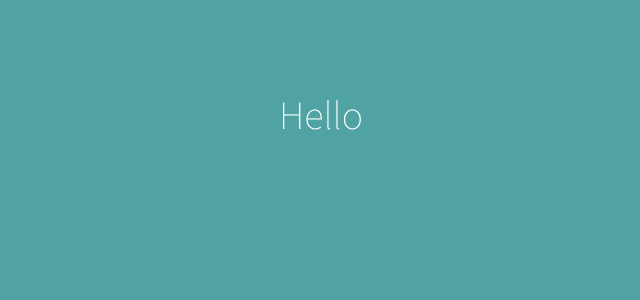
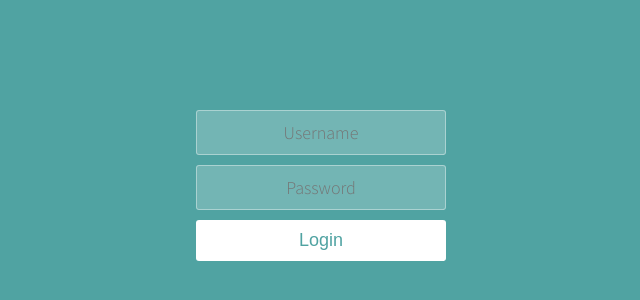
Before and after one commit to dennisnyarko/conditional-rendering, a React (Create React App) app: page / in a window 1280 px wide. Shown: the part 118-418 px from the top of the page, without its empty margins (319-959 px from the left). Built offline with nearby package versions, Linux system fonts and the light colour scheme.

Commit message:
revert change

```diff
--- a/src/components/App.jsx
+++ b/src/components/App.jsx
@@ -2,7 +2,7 @@ import React from "react";
 import Login from "./Login";
 
 
-var isLoggedIn = true;
+var isLoggedIn = false;
 
 
 function App() {
```
